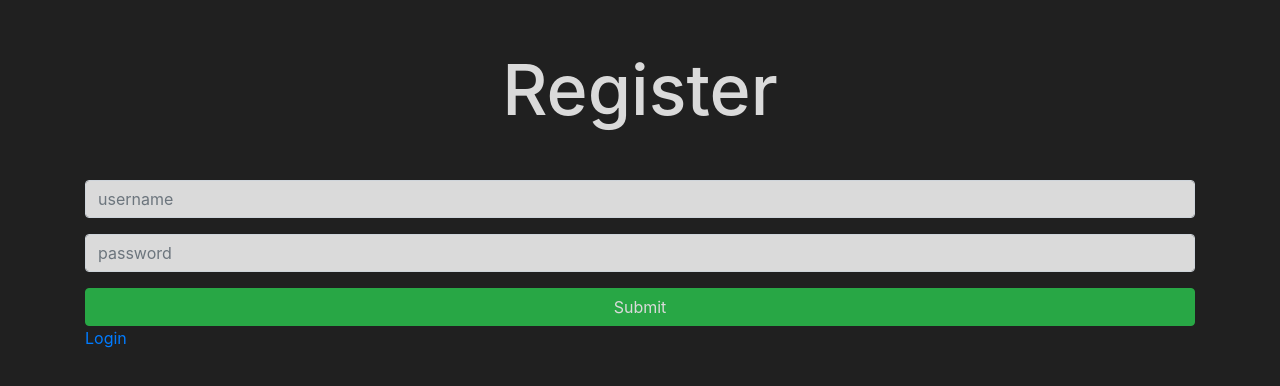
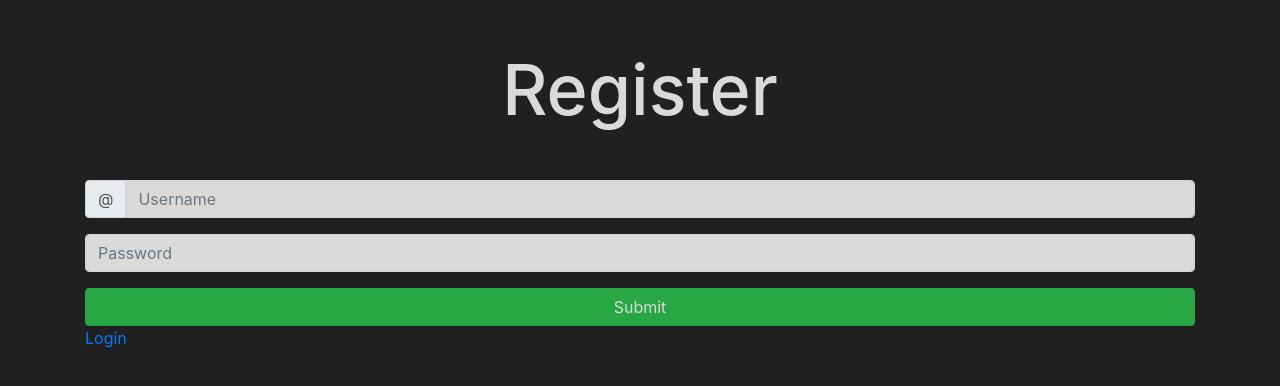
Before and after one commit to jonathanfangon/Tasker, a React app: page /register in a window 1280 px wide. Shown: the top 386 px of the page. Built offline with nearby package versions, Linux system fonts and the light colour scheme; no server answers.

Commit message:
added some more styles and added todos table

```diff
--- a/src/components/Dashboard.js
+++ b/src/components/Dashboard.js
@@ -32,7 +32,7 @@ const Dashboard = ({ setAuth }) => {
 
     return (
         <Fragment>
-            <nav class="navbar navbar-expand-lg navbar-light bg-light">
+            {/* <nav class="navbar navbar-expand-lg navbar-light bg-light">
                 <a class="navbar-brand" href="#">Navbar</a>
                 <button class="navbar-toggler" type="button" data-toggle="collapse" data-target="#navbarSupportedContent" aria-controls="navbarSupportedContent" aria-expanded="false" aria-label="Toggle navigation">
                     <span class="navbar-toggler-icon"></span>
@@ -66,9 +66,10 @@ const Dashboard = ({ setAuth }) => {
                         <button class="btn btn-outline-success my-2 my-sm-0" type="submit">Search</button>
                     </form>
                 </div>
-            </nav>
+            </nav> */}
 
-            <h1>Dashboard {name}</h1>
+            <h1 className='text-center my-3'>Dashboard</h1>
+            <h2 className='text-center'>Welcome back {name}!</h2>
             <button className='btn btn-primary' onClick={e => logout(e)}>Logout</button>
         </Fragment>
     );
--- a/src/components/Login.js
+++ b/src/components/Login.js
@@ -42,18 +42,34 @@ const Login = ({ setAuth }) => {
         <Fragment>
             <h1 className='text-center my-5'>Login</h1>
             <form onSubmit={onSubmitForm}>
-                <input
+                {/*old input for username/*}
+                {/* <input
                     type = 'text'
                     name= 'name'
-                    placeholder='username'
+                    placeholder='Username'
                     className='form-control my-3'
                     value={name}
                     onChange={e => onChange(e)}
-                />
+                /> */}
+                <div className="input-group mb-3">
+                    <div className="input-group-prepend">
+                        <span className="input-group-text" id="basic-addon1">@</span>
+                    </div>
+                    <input
+                        type="text"
+                        name='name'
+                        className="form-control"
+                        placeholder="Username"
+                        aria-label="Username"
+                        aria-describedby="basic-addon1"
+                        value={name}
+                        onChange={e => onChange(e)}
+                    />
+                </div>
                 <input
                     type = 'password'
                     name= 'password'
-                    placeholder='password'
+                    placeholder='Password'
                     className='form-control my-3'
                     value={password}
                     onChange={e => onChange(e)}
--- a/src/components/Register.js
+++ b/src/components/Register.js
@@ -41,18 +41,34 @@ const Register = ({ setAuth }) => {
         <Fragment>
             <h1 className='text-center my-5'>Register</h1>
             <form onSubmit={onSubmitForm}>
-                <input
+                {/*old input for username/*}
+                {/* <input
                     type='text'
                     name='name'
-                    placeholder='username'
+                    placeholder='Username'
                     className='form-control my-3'
                     value={name}
                     onChange={e => onChange(e)}
-                />
+                /> */}
+                <div className="input-group mb-3">
+                    <div className="input-group-prepend">
+                        <span className="input-group-text" id="basic-addon1">@</span>
+                    </div>
+                    <input
+                        type="text"
+                        name='name'
+                        className="form-control"
+                        placeholder="Username"
+                        aria-label="Username"
+                        aria-describedby="basic-addon1"
+                        value={name}
+                        onChange={e => onChange(e)}
+                    />
+                </div>
                 <input
                     type='password'
                     name='password'
-                    placeholder='password'
+                    placeholder='Password'
                     className='form-control my-3'
                     value={password}
                     onChange={e => onChange(e)}
--- a/src/index.css
+++ b/src/index.css
@@ -7,3 +7,13 @@ h1 {
     font-size: 70px;
     color: #dadada;
 }
+
+h2 {
+    font-size: 35px;
+    color: #dadada;
+}
+
+h3 {
+    font-size: 20px;
+    color: #dadada;
+}
```
Also changed, not shown: 2 other files (tests, documents, lock files or other folders).
